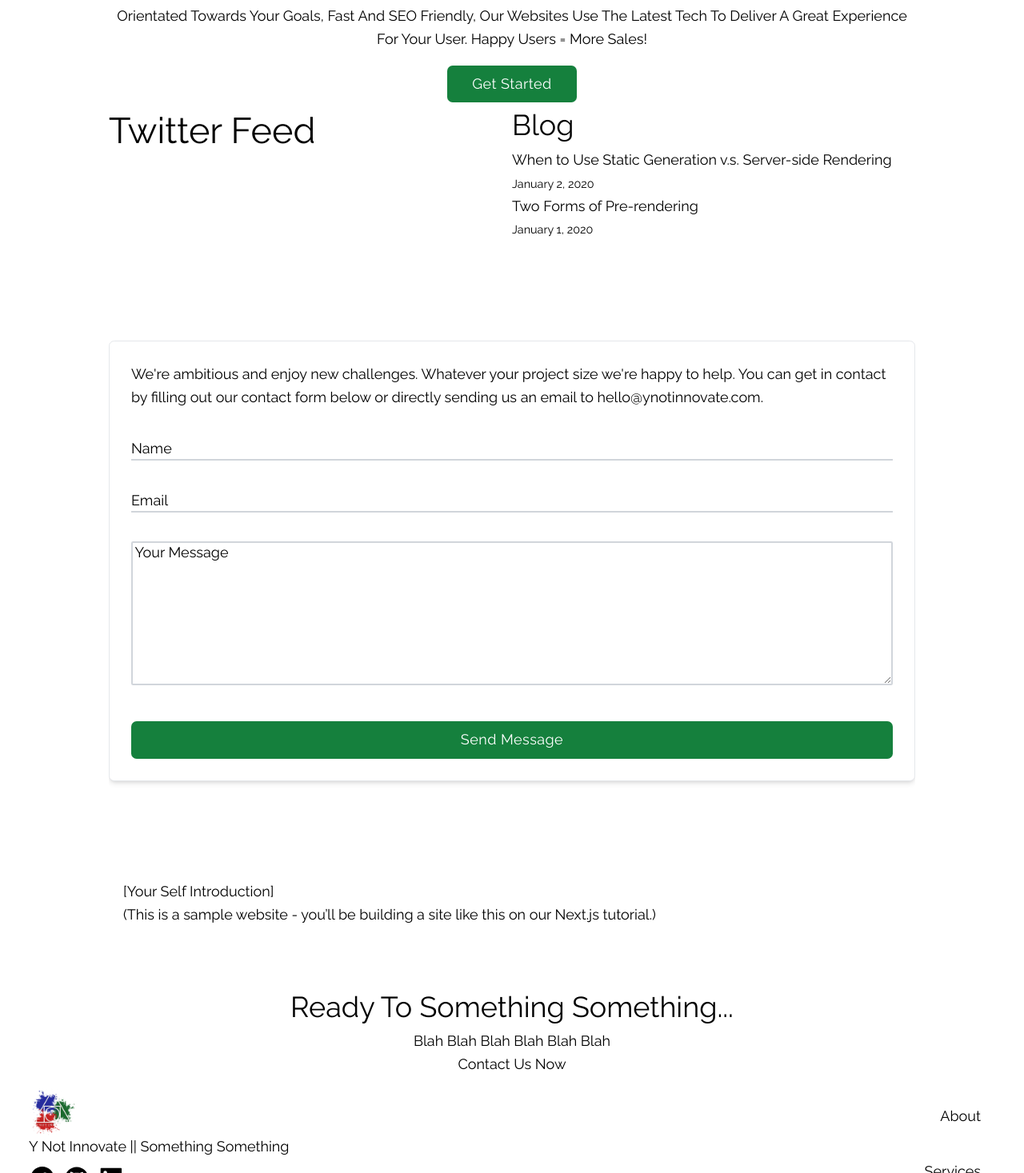
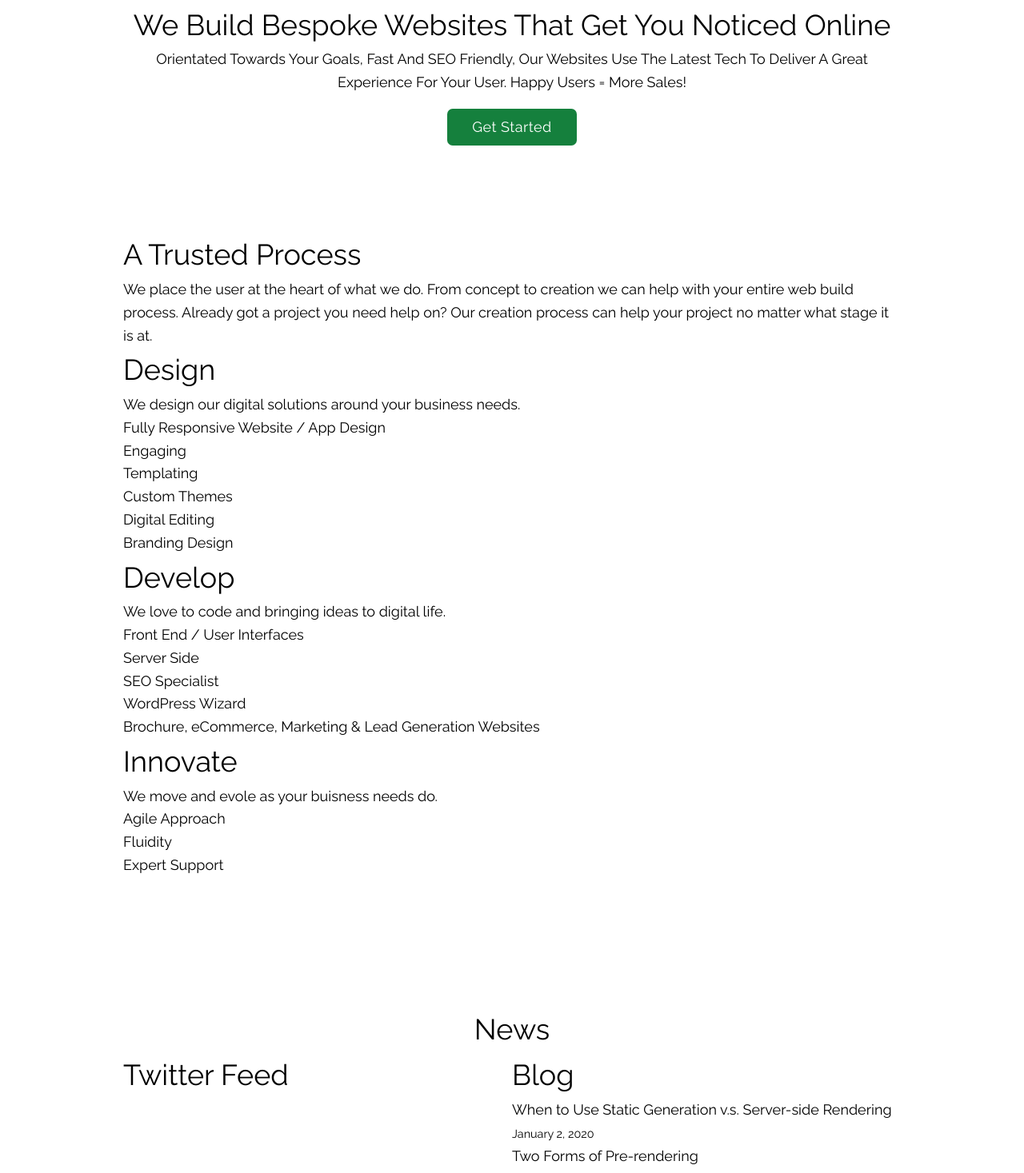
Before and after one commit to ynotGit/ynotNext, a Next.js app: page / in a window 1280 px wide. Shown: the part 323-1790 px from the top of the page at 80% size. Built offline with nearby package versions, Linux system fonts and the light colour scheme.

Commit message:
does git still work on this machine?!

```diff
--- a/components/form.js
+++ b/components/form.js
@@ -1,7 +1,7 @@
 export default function Form() {
 
     return (
-        <div className="relative flex flex-col justify-center min-h-screen overflow-hidden">
+        <div className="py-12 relative flex flex-col justify-center overflow-hidden">
             <div
                 className="w-full p-6 m-auto bg-white rounded-md shadow-md border">
                 <p className="mb-8">We're ambitious and enjoy new challenges. Whatever your project size we're happy to help. You can get in contact by filling out our contact form below or directly sending us an email to hello@ynotinnovate.com.</p>
--- a/components/header.js
+++ b/components/header.js
@@ -18,7 +18,7 @@ export default function Header() {
         <header>
             <nav className="m-w-36 px-2 pt-2 pb-2 flex flex-wrap items-center justify-between w-full text-lg text-gray-700">
                 <div>
-                    <a href="#" className="flex items-center">
+                    <a href="/" className="flex items-center">
                         {theme === 'light' ? (
                             <Image
                                 src="/images/logo.png"
--- a/components/missionStatement.js
+++ b/components/missionStatement.js
@@ -2,7 +2,7 @@ import Image from 'next/image'
 
 export default function MissionStatement() {
     return (
-        <section className="text-center">
+        <section className="text-center py-12">
             <div className="capitalize">
                 <h2>We build bespoke websites that get you noticed online</h2>
                 <p>Orientated towards your goals, Fast and SEO friendly, our websites use the latest tech to deliver a great experience for your user. Happy users = more sales!</p>
--- /dev/null
+++ b/components/processSection.js
@@ -0,0 +1,38 @@
+export default function Process() {
+    return (
+        <section className="py-12">
+            <h2>A Trusted Process</h2>
+            <p>We place the user at the heart of what we do. From concept to creation we can help with your entire web build process. Already got a project you need help on? Our creation process can help your project no matter what stage it is at.</p>
+
+            <h2>Design</h2>
+            <p>We design our digital solutions around your business needs.</p>
+            <ul>
+                <li>Fully Responsive Website / App Design</li>
+                <li>Engaging</li>
+                <li>Templating</li>
+                <li>Custom Themes</li>
+                <li>Digital Editing
+                </li>
+                <li>Branding Design</li>
+            </ul>
+
+            <h2>Develop</h2>
+            <p>We love to code and bringing ideas to digital life.</p>
+            <ul>
+                <li>Front End / User Interfaces</li>
+                <li>Server Side</li>
+                <li>SEO Specialist</li>
+                <li>WordPress Wizard</li>
+                <li>Brochure, eCommerce, Marketing & Lead Generation Websites</li>
+            </ul>
+
+            <h2>Innovate</h2>
+            <p>We move and evole as your buisness needs do.</p>
+            <ul>
+                <li>Agile Approach</li>
+                <li>Fluidity</li>
+                <li>Expert Support</li>
+            </ul>
+        </section>
+    )
+}
--- /dev/null
+++ b/components/showcaseSection.js
@@ -0,0 +1,7 @@
+export default function Showcase() {
+    return (
+        <section className="py-12">
+
+        </section>
+    )
+}
--- a/pages/index.js
+++ b/pages/index.js
@@ -4,9 +4,11 @@ import { getSortedPostsData } from '../lib/posts';
 import Link from 'next/link';
 import Date from '../components/date';
 
+import Landing from '../components/landingSection';
 import MissionStatement from '../components/missionStatement';
+import Process from '../components/processSection';
+import Showcase from '../components/showcaseSection';
 import Form from '../components/form';
-import Landing from '../components/landingSection';
 
 export async function getStaticProps() {
   const allPostsData = getSortedPostsData();
@@ -26,11 +28,15 @@ export default function Home({ allPostsData }) {
       <div className="max-w-[100%]">
         <Landing />
       </div>
-      <div className="max-w-4xl mx-auto">
+      <div className="max-w-4xl mx-auto px-4">
         <MissionStatement />
-        <section className="grid grid-cols-1 md:grid-cols-2">
+        <Process />
+        <Showcase />
+        <section>
+          <h2 className="text-center">News</h2>
+          <div className="grid grid-cols-1 md:grid-cols-2">
             <div>
-            <h1>Twitter Feed</h1>
+              <h2>Twitter Feed</h2>
             </div>
             <div>
               <h2>Blog</h2>
@@ -48,15 +54,9 @@ export default function Home({ allPostsData }) {
                 ))}
               </ul>
             </div>
+          </div>
         </section>
         <Form />
-        <section className="px-4">
-          <p>[Your Self Introduction]</p>
-          <p>
-            (This is a sample website - you’ll be building a site like this on{' '}
-            <a href="https://nextjs.org/learn">our Next.js tutorial</a>.)
-          </p>
-        </section>
       </div>
     </Layout>
   );
```
Lines whose indentation alone changed are shown as unchanged.
